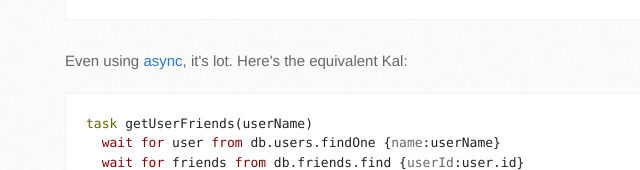
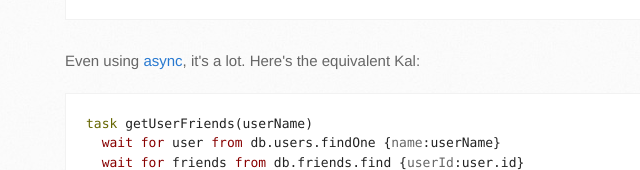
Before and after one commit to rzimmerman/kal, a plain HTML site: page index.html in a window 1280 px wide. Shown: the part 2090-2260 px from the top of the page, 105-745 px from the left. Drawn offline with Linux system fonts and the light colour scheme.

Commit message:
fix a typo
"a lot"

```diff
--- a/index.html
+++ b/index.html
@@ -114,7 +114,7 @@
 <span class="p">}</span>
 </pre></div>
 
-<p>Even using <a href="https://github.com/caolan/async">async</a>, it's lot. Here's the equivalent Kal:</p>
+<p>Even using <a href="https://github.com/caolan/async">async</a>, it's a lot. Here's the equivalent Kal:</p>
 
 <pre lang="kal"><span class="def">task</span> getUserFriends(userName)
   <span class="kw2">wait for</span> user <span class="kw2">from</span> db.users.findOne {<span class="ide">name</span>:userName}
```
